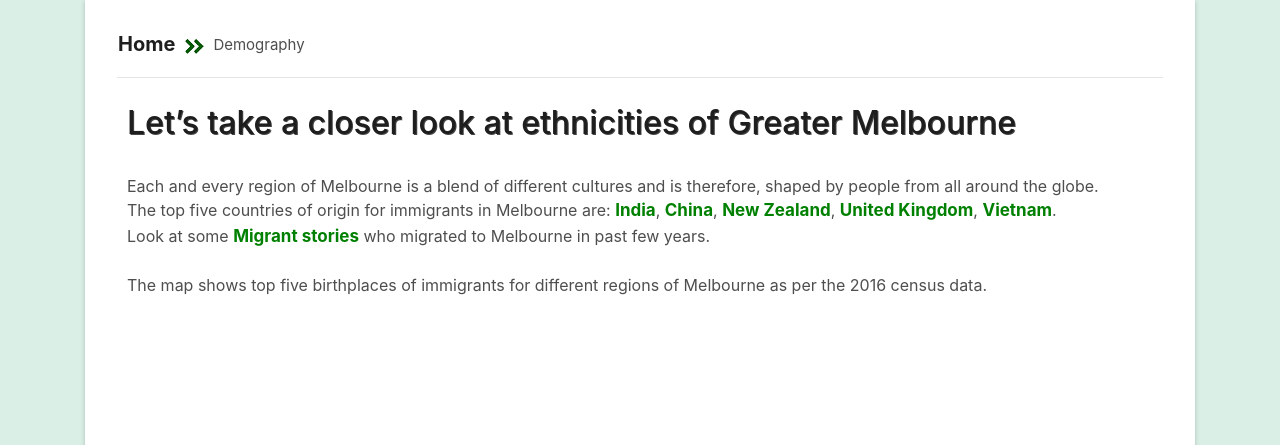
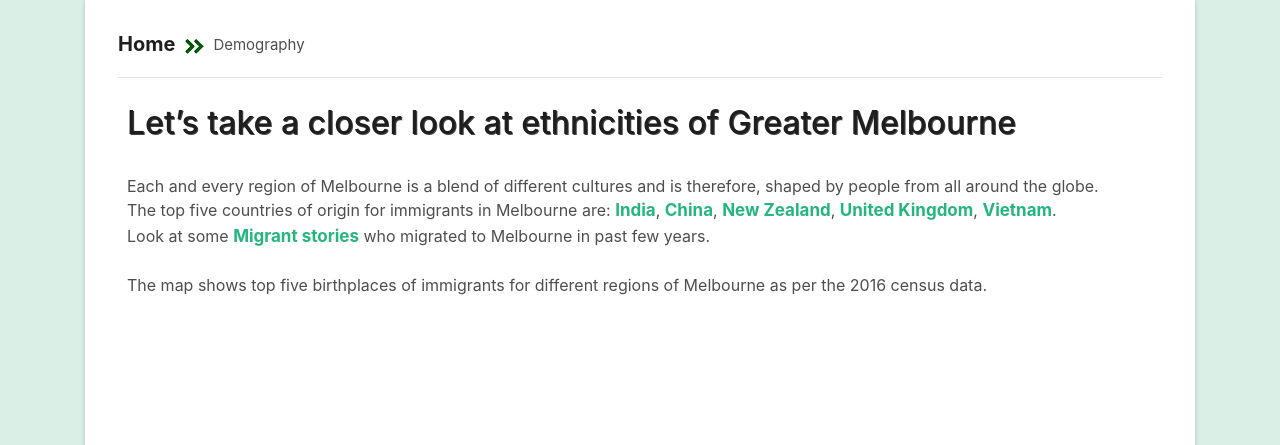
Before and after one commit to Shannon-JXT/LKPLS, a Django app: page /immigrant/map/ in a window 1280 px wide. Shown: the part 341-786 px from the top of the page. Run offline with Django 3.2, Linux system fonts and the light colour scheme; some libraries are stand-ins or nearby versions.

Commit message:
update font color for links

```diff
--- a/Immigrant/templates/cn_info.html
+++ b/Immigrant/templates/cn_info.html
@@ -97,7 +97,7 @@
                 <div class="col-lg-6 trend-text-box">
                     <br><br><br>
                     <p>Melbourne has registered significant growth in the number of Chinese Immigrants over the years.They contribute to the large part of growing population of Melbourne. As per census 2016, China Town is proven to be the second prolonged place for the Chinese commune in in the western countries.</p>
-                    <br>To Learn more, visit <a href ="https://liveinmelbourne.vic.gov.au/discover/multicultural-communities/chinese" target="_blank" style="font-size:17px;color:green;"><i>Melbourne’s Chinese Community</i></a> page.</p>
+                    <br>To Learn more, visit <a href ="https://liveinmelbourne.vic.gov.au/discover/multicultural-communities/chinese" target="_blank" style="font-size: 17px;color: #24b67e;"><i>Melbourne’s Chinese Community</i></a> page.</p>
 
                 </div>
                 <div id="my_dataviz" style="float: right;width: 50%;height: 400px;background-color: white;">
--- a/Immigrant/templates/india_info.html
+++ b/Immigrant/templates/india_info.html
@@ -84,7 +84,7 @@
                     <br><br><br>
                     <p>Greater Melbourne has a vibrant Indian expat community.There has been a steep increase in the percentage of population of Indian migrants to Melbourne over the past two decades.
                     Indian immigrant is at second rank in terms of dominating migration as compared to other countries of origin.</p>
-                    <br>To Learn more, visit <a href ="https://liveinmelbourne.vic.gov.au/discover/multicultural-communities/indian" target="_blank" style="font-size:17px;color:green;"><i>Melbourne’s Indian Community</i></a> page.</p>
+                    <br>To Learn more, visit <a href ="https://liveinmelbourne.vic.gov.au/discover/multicultural-communities/indian" target="_blank" style="font-size: 17px;color: #24b67e;"><i>Melbourne’s Indian Community</i></a> page.</p>
                 </div>
 
                 <div id="my_dataviz" style="float: right;width: 40%;height: 400px;background-color: white;">
--- a/Immigrant/templates/mel_map.html
+++ b/Immigrant/templates/mel_map.html
@@ -39,12 +39,12 @@ Demography
              <br>
              <p>Each and every region of Melbourne is a blend of different cultures and is therefore, shaped by people from all around the globe.<br>
                 The top five countries of origin  for immigrants in Melbourne are:
-                 <span><a href ="{% url 'india_display' %}" target="_blank" style="font-size:17px;color:green;"><strong>India</strong></a></span><span>,</span>
-                 <span><a href ="{% url 'cn_display' %}" target="_blank" style="font-size:17px;color:green;"><strong>China</strong></a></span><span>,</span>
-                 <span><a href ="{% url 'nz_display' %}" target="_blank" style="font-size:17px;color:green;"><strong>New Zealand</strong></a></span><span>,</span>
-                 <span><a href ="{% url 'uk_display' %}" target="_blank" style="font-size:17px;color:green;"><strong>United Kingdom</strong></a></span><span>,</span>
-                 <span><a href ="{% url 'vn_display' %}" target="_blank" style="font-size:17px;color:green;"><strong>Vietnam</strong></a></span><span>.</span><br>
-                 Look at some <span><a href ="https://liveinmelbourne.vic.gov.au/discover/migrant-stories" target="_blank" style="font-size:17px;color:green;"><strong>Migrant stories</strong></a></span><span> who migrated to Melbourne in past few years.</span>
+                 <span><a href ="{% url 'india_display' %}" target="_blank" style="font-size: 17px;color: #24b67e;"><strong>India</strong></a></span><span>,</span>
+                 <span><a href ="{% url 'cn_display' %}" target="_blank" style="font-size: 17px;color: #24b67e;"><strong>China</strong></a></span><span>,</span>
+                 <span><a href ="{% url 'nz_display' %}" target="_blank" style="font-size: 17px;color: #24b67e;"><strong>New Zealand</strong></a></span><span>,</span>
+                 <span><a href ="{% url 'uk_display' %}" target="_blank" style="font-size: 17px;color: #24b67e;"><strong>United Kingdom</strong></a></span><span>,</span>
+                 <span><a href ="{% url 'vn_display' %}" target="_blank" style="font-size: 17px;color: #24b67e;"><strong>Vietnam</strong></a></span><span>.</span><br>
+                 Look at some <span><a href ="https://liveinmelbourne.vic.gov.au/discover/migrant-stories" target="_blank" style="font-size: 17px;color: #24b67e;"><strong>Migrant stories</strong></a></span><span> who migrated to Melbourne in past few years.</span>
                  <br><br>The map shows top five birthplaces of immigrants for different regions of Melbourne as per the 2016 census data. </p>
                 </div>
 
--- a/Immigrant/templates/uk_info.html
+++ b/Immigrant/templates/uk_info.html
@@ -84,7 +84,7 @@
                 <div class="col-lg-6 trend-text-box">
                     <br><br><br>
                     <p>Greater Melbourne has always been lively for British expat community. Over the past 2 decades, inflated migration from UK remained almost stagnant and highest as compared to other countries of origin. For British expat community, Australia has been the traditional country for immigration.</p>
-                    <br>To Learn more, visit <a href ="https://liveinmelbourne.vic.gov.au/discover/multicultural-communities/british" target="_blank" style="font-size:17px;color:green;"><i>Melbourne’s British Community</i></a> page.</p>
+                    <br>To Learn more, visit <a href ="https://liveinmelbourne.vic.gov.au/discover/multicultural-communities/british" target="_blank" style="font-size: 17px;color: #24b67e;"><i>Melbourne’s British Community</i></a> page.</p>
                 </div>
                 <div id="my_dataviz" style="float: right;width: 50%;height: 400px;background-color: white;">
                     <script>
--- a/Immigrant/templates/vn_info.html
+++ b/Immigrant/templates/vn_info.html
@@ -83,7 +83,7 @@
                 <div class="col-lg-6 trend-text-box">
                     <br><br><br>
                     <p>Vietnamese stand at the rank 5 in terms of migration to Victoria.<br>There has been increase in migration by about 40% in Victoria. Australia is considered to be the second preferred destination after United States.</p>
-                    <br>To Learn more, visit <a href ="https://liveinmelbourne.vic.gov.au/discover/multicultural-communities/vietnamese" target="_blank" style="font-size:17px;color:green;"><i>Melbourne’s Vietnamese Community</i></a> page.</p>
+                    <br>To Learn more, visit <a href ="https://liveinmelbourne.vic.gov.au/discover/multicultural-communities/vietnamese" target="_blank" style="font-size: 17px;color: #24b67e;"><i>Melbourne’s Vietnamese Community</i></a> page.</p>
                 </div>
                 <div id="my_dataviz" style="float: right;width: 50%;height: 400px;background-color: white;">
                     <script>
```
